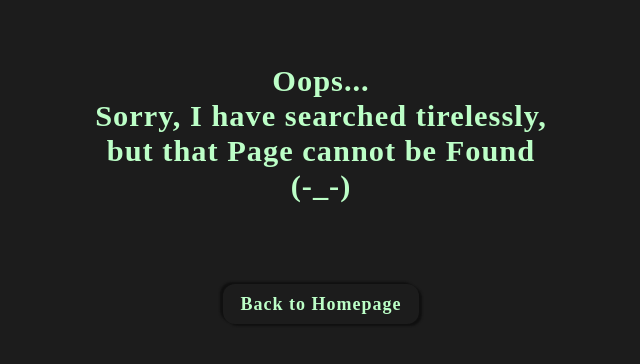
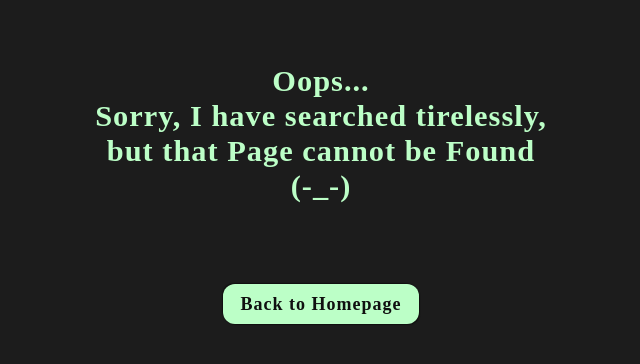
Before and after one commit to Adekunle27/Perfect_Cocktail, a React (Create React App) app: page / in a window 1280 px wide. Shown: the top 364 px of the page, without its empty margins (319-959 px from the left). Built offline with nearby package versions, Linux system fonts and the light colour scheme.

Commit message:
color changes to UI

```diff
--- a/src/index.css
+++ b/src/index.css
@@ -92,15 +92,15 @@ a {
   padding: 0.6rem 1.1rem;
   margin: 1rem auto;
   text-align: center;
-  background-color: var(--primary-color);
-  color: var(--text-color);
+  background-color: var(--text-color);
+  color: var(--sec-color);
   text-decoration: none;
   border-radius: 12px;
-  box-shadow: 3px 2px 2px var(--sec-color), -3px -2px 2px var(--sec-color);
+  box-shadow: 1px 1px 1px var(--sec-color), -1px -1px 1px var(--sec-color);
 }
 a:hover {
   text-decoration: underline;
-  color: var(--third-color);
+  background-color: var(--third-color);
 }
 .details-wrapper {
   padding: 30px;
```
